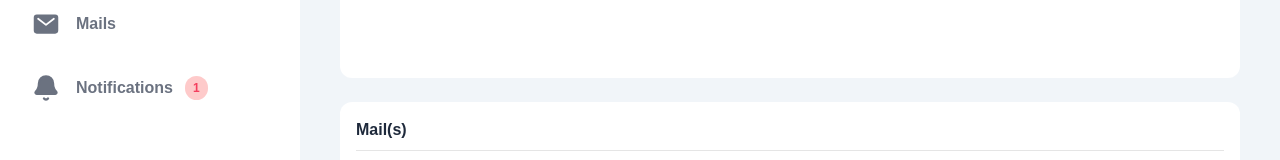
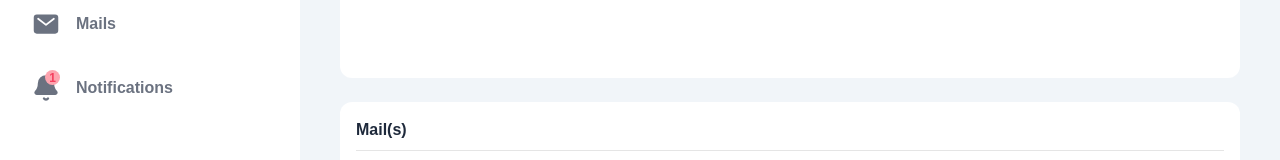
Before and after one commit to cliff-codes/biz_tools, a Next.js app: page / in a window 1280 px wide. Shown: the part 322-482 px from the top of the page. Built offline with nearby package versions, Linux system fonts and the light colour scheme.

Commit message:
counter in side nav button ui updated - positioning updats

```diff
--- a/components/custom/SideNavBtn.tsx
+++ b/components/custom/SideNavBtn.tsx
@@ -22,16 +22,18 @@ const SideNavBtn = ({ btnName, btnIcon, route, counter }: BtnProps) => {
                     isActive ? 'bg-gradient-to-r text-[#605BFF]' : 'text-gray-500'
                 } hover:bg-gradient-to-r from-[#e5e4ff] to-white transition-all duration-800 ease-in-out `}
             >
-                <div className={`${isActive && 'text-[#605BFF]'}`}>{btnIcon}</div>
+                <div className="flex relative">
+                    <div className={`${isActive && 'text-[#605BFF]'}`}>{btnIcon}</div>
+                    {counter && (
+                        <div className="text-xs w-[15px] h-[15px] bg-rose-300 font-semibold text-rose-500 rounded-full absolute right-0 -top-1">
+                            {counter}
+                        </div>
+                    )}
+                </div>
                 <div className="font-semibold flex gap-3 place-items-center">
                     <div className="hidden lg:flex transition-all duration-400 ease-in-out">
                         {btnName}
                     </div>
-                    {counter && (
-                        <div className="text-xs px-2 p-1 bg-red-200 text-rose-500 rounded-full">
-                            {counter}
-                        </div>
-                    )}
                 </div>
             </button>
         </Link>
```
